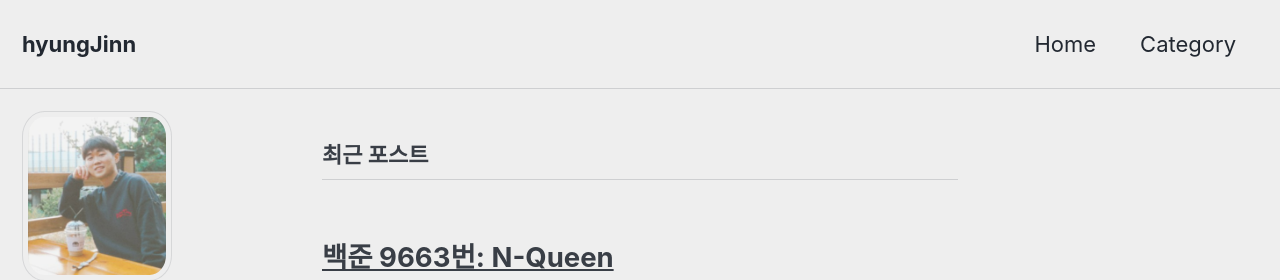
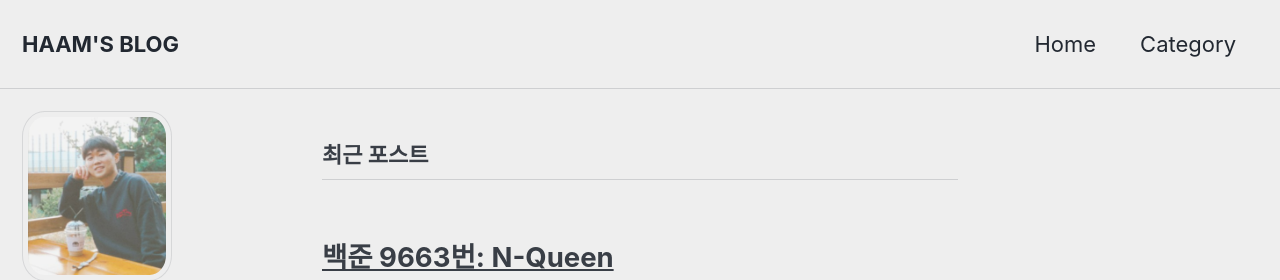
Before and after one commit to hyungJinn/hyungJinn.github.io, a Jekyll site: the page built from index.html, in a window 1280 px wide and 1297 px high. Shown: the top 280 px of the window. Built offline with Jekyll 4.4.1, drawn with Linux system fonts in a browser that asks for light colours; cached includes are drawn as plain includes; the list of posts is cut into pages by our own code.

Commit message:
Update "Site Settings" part
Update title, name, and description

```diff
--- a/_config.yml
+++ b/_config.yml
@@ -16,11 +16,11 @@ minimal_mistakes_skin: "air" # "air", "aqua", "contrast", "dark", "dirt", "neon"
 
 # Site Settings
 locale: "ko"
-title: "hyungJinn"
+title: "HAAM'S BLOG"
 title_separator: "-"
 subtitle: # site tagline that appears below site title in masthead
 name: "hyungJinn"
-description: "Full Stack Developer"
+description: "freelance web developer"
 url: "https://hyungjinn.github.io" # the base hostname & protocol for your site e.g.
 baseurl: # the subpath of your site, e.g. "/blog" "/hyungjinn"
 repository: "hyungJinn/hyungJinn.github.io" # GitHub username/repo-name e.g.
```
